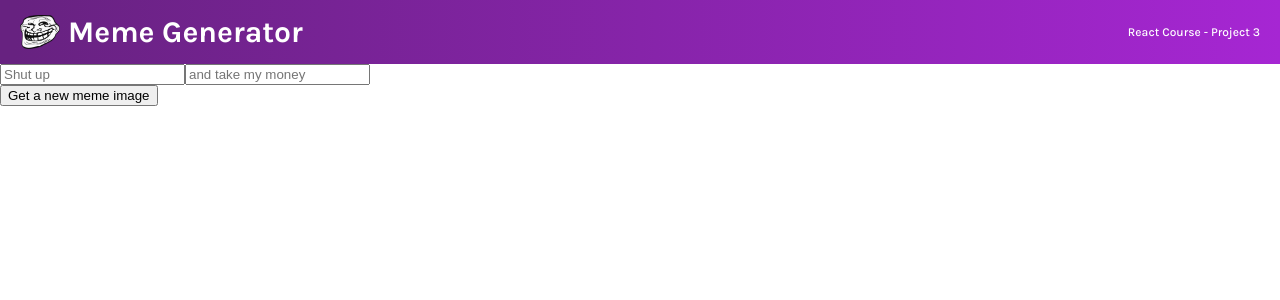
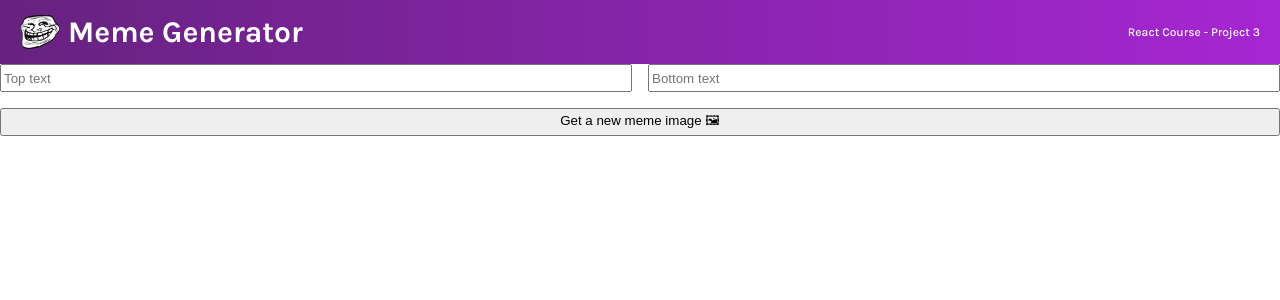
Before and after one commit to vishalicious213/meme-generator, a React (Vite) app: page / in a window 1280 px wide. Shown: the top 300 px of the page. Built offline with nearby package versions, Linux system fonts and the light colour scheme.

Commit message:
Meme form set up with css grid

```diff
--- a/components/Meme.jsx
+++ b/components/Meme.jsx
@@ -1,11 +1,19 @@
 export default function Meme() {
     return (
         <form>
-            <div className="inputs">
-                <input type="text" name="input-top" id="input-top" placeholder="Shut up" />
-                <input type="text" name="input-bot" id="input-bot" placeholder="and take my money" />
-            </div>
-            <button>Get a new meme image</button>
+            <input
+                type="text"
+                name="input-top"
+                id="input-top"
+                placeholder="Top text"
+            />
+            <input
+                type="text"
+                name="input-bot"
+                id="input-bot"
+                placeholder="Bottom text"
+            />
+            <button>Get a new meme image 🖼</button>
         </form>
     )
 }
--- a/index.css
+++ b/index.css
@@ -50,3 +50,15 @@ header h4 {
         font-size: 1.25rem;
     }
 }
+
+/* MEME / FORM */
+
+form {
+    display: grid;
+    grid-template: 1fr 1fr / 1fr 1fr;
+    gap: 1rem;
+}
+
+button {
+    grid-column: 1 / -1;
+}
```
